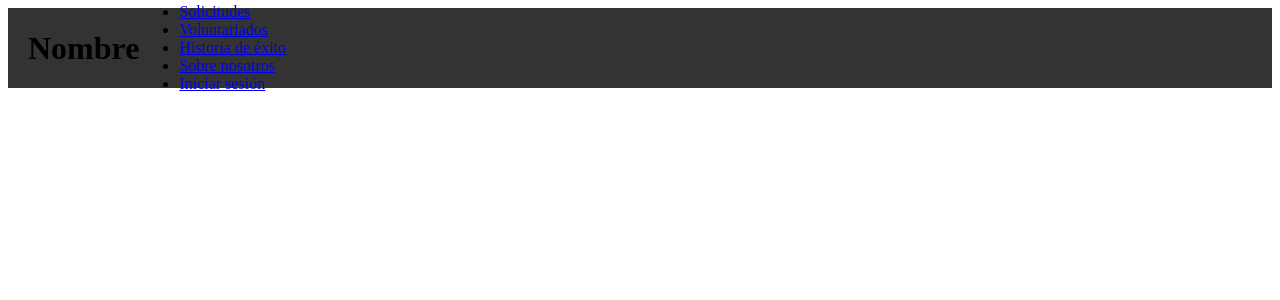
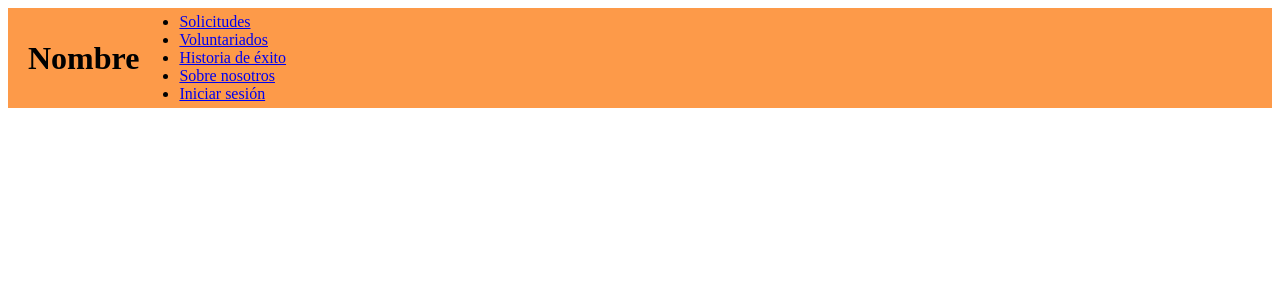
Before and after one commit to AleEsc0bar09/EXPOLOGROS-G4, a PHP site: page / in a window 1280 px wide. Shown: the top 300 px of the page. Run offline with PHP 8.4, Linux system fonts and the light colour scheme.

Commit message:
proyecto

```diff
--- a/Proyecto/CSS/estilo.css
+++ b/Proyecto/CSS/estilo.css
@@ -3,8 +3,8 @@
   top: 0;
   z-index: 1000;
   backdrop-filter: blur(8px);
-  background: rgba(0, 0, 0, 0.8);
-  padding: 10px 20px;
+  background: #fd9a49;
+  padding: 20px 20px;
   height: 60px;
   display: flex;
   align-items: center;
```
Also changed, not shown: Proyecto/historia de exito.html (added), Proyecto/iniciar sesion.html (added), Proyecto/sobre nosotros.html (added), Proyecto/solicitudes.html (added), img/image-removebg-preview.png (added).
